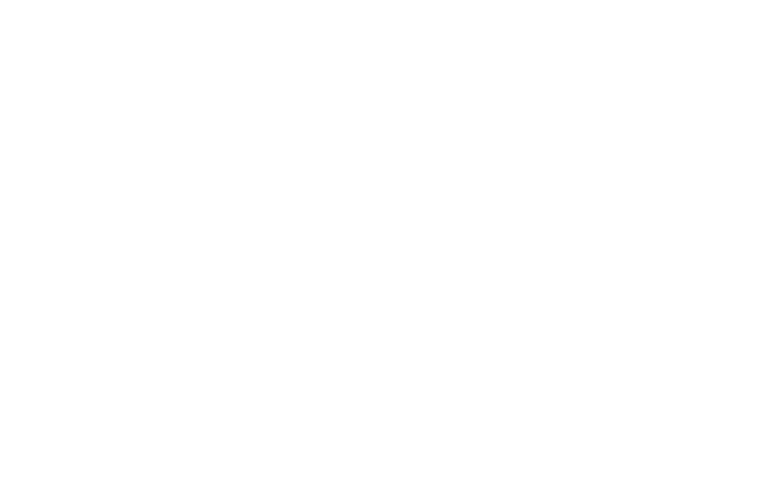
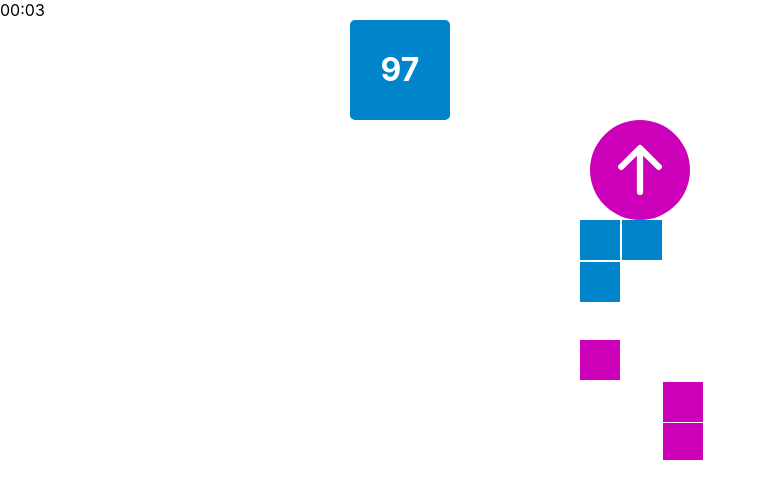
Before and after one commit to OmidRasouli/mini-games, a Next.js app: page / in a window 1280 px wide. Shown: the top 498 px of the page, without its empty margins (0-765 px from the left). Built offline with nearby package versions, Linux system fonts and the light colour scheme.

Commit message:
Add playground to Home

```diff
--- a/src/pages/index.tsx
+++ b/src/pages/index.tsx
@@ -1,4 +1,5 @@
 import Head from "next/head";
+import { PlayGround } from "./playground";
 
 function Home() {
   return (
@@ -8,6 +9,7 @@
         <meta name="description" content="Generated by create next app" />
         <link rel="icon" href="/favicon.ico" />
       </Head>
+      <PlayGround />
     </div>
   );
 }
```
